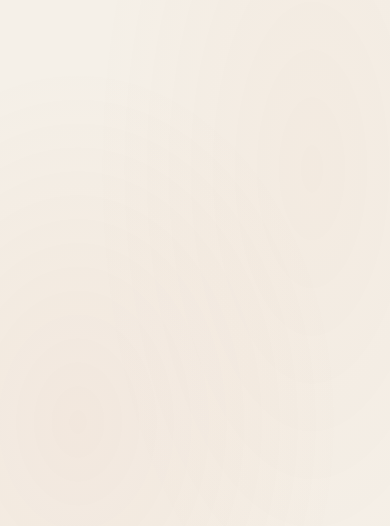
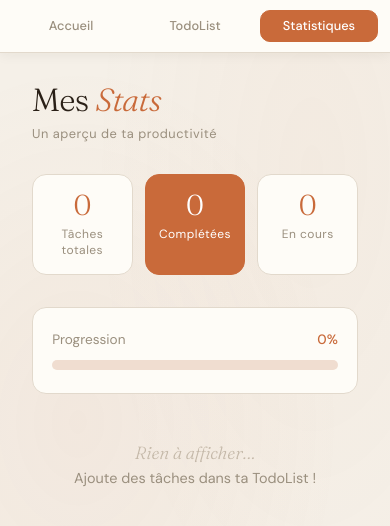
Before and after one commit to Rioma-R/Todo-app, a React (Vite) app: page /stats in a window 390 px wide. Before the commit this address had no page. Shown: the top 526 px of the page. Built offline with nearby package versions, Linux system fonts and the light colour scheme.

Commit message:
update responsive css

```diff
--- a/src/CSS/Home.CSS
+++ b/src/CSS/Home.CSS
@@ -1,4 +1,3 @@
-/* Home.css */
 .home {
   position: relative;
   width: 100%;
@@ -9,6 +8,12 @@
   gap: 2rem;
 }
 
+@media (max-width: 480px) {
+  .home {
+    gap: 1.4rem;
+  }
+}
+
 .home-header h1 {
   font-family: 'Fraunces', serif;
   font-weight: 300;
@@ -16,6 +21,12 @@
   line-height: 1.1;
   letter-spacing: -0.02em;
   color: var(--text);
+}
+
+@media (max-width: 480px) {
+  .home-header h1 {
+    font-size: 2rem;
+  }
 }
 
 .home-header h1 em {
@@ -35,6 +46,12 @@
   border: 1px solid var(--border);
   border-radius: var(--radius);
   padding: 1.5rem;
+}
+
+@media (max-width: 480px) {
+  .home-card {
+    padding: 1.2rem;
+  }
 }
 
 .home-card p {
--- a/src/CSS/Nav.css
+++ b/src/CSS/Nav.css
@@ -6,18 +6,31 @@
   z-index: 100;
   display: flex;
   align-items: center;
+  justify-content: center;
   gap: 8px;
   padding: 12px 24px;
   background: var(--surface);
   border-bottom: 1px solid var(--border);
   box-shadow: 0 2px 12px rgba(42, 32, 23, 0.06);
+  overflow-x: auto;
+  flex-wrap: nowrap;
+}
+
+@media (max-width: 480px) {
+  .nav {
+    padding: 10px 12px;
+    gap: 6px;
+  }
 }
 
 .nav-btn {
+  flex: 1;
+  max-width: 200px;
   background: none;
   border: 1px solid transparent;
   border-radius: 10px;
   padding: 0.5rem 1.1rem;
+  text-align: center;
   font-family: 'DM Sans', sans-serif;
   font-size: 0.9rem;
   font-weight: 500;
@@ -25,6 +38,15 @@
   cursor: pointer;
   text-decoration: none;
   transition: background 0.2s, color 0.2s, border-color 0.2s;
+  white-space: nowrap;
+  flex-shrink: 0;
+}
+
+@media (max-width: 480px) {
+  .nav-btn {
+    font-size: 0.8rem;
+    padding: 0.4rem 0.8rem;
+  }
 }
 
 .nav-btn:hover {
@@ -33,7 +55,6 @@
   border-color: var(--border);
 }
 
-/* ✅ Bouton actif = page actuelle */
 .nav-btn.active {
   background: var(--accent);
   color: #fff;
--- /dev/null
+++ b/src/CSS/Stats.css
@@ -0,0 +1,141 @@
+.stats-page {
+  max-width: 480px;
+  margin: 0 auto;
+  padding: 2rem;
+  animation: fadeUp 0.5s ease both;
+}
+
+@media (max-width: 480px) {
+  .stats-page {
+    padding: 1rem;
+  }
+}
+
+.stats-header {
+  margin-bottom: 2rem;
+}
+
+.stats-header h1 {
+  font-family: 'Fraunces', serif;
+  font-weight: 300;
+  font-size: 2.6rem;
+  letter-spacing: -0.02em;
+  color: var(--text);
+}
+
+@media (max-width: 480px) {
+  .stats-header h1 {
+    font-size: 2rem;
+  }
+}
+
+.stats-header h1 em {
+  font-style: italic;
+  color: var(--accent);
+}
+
+.stats-subtitle {
+  margin-top: 0.4rem;
+  font-size: 0.8rem;
+  color: var(--muted);
+  letter-spacing: 0.04em;
+}
+
+.stats-grid {
+  display: grid;
+  grid-template-columns: repeat(3, 1fr);
+  gap: 12px;
+  margin-bottom: 2rem;
+}
+
+@media (max-width: 360px) {
+  .stats-grid {
+    grid-template-columns: repeat(2, 1fr);
+  }
+}
+
+.stat-card {
+  background: var(--surface);
+  border: 1px solid var(--border);
+  border-radius: var(--radius);
+  padding: 1.4rem 1rem;
+  text-align: center;
+  display: flex;
+  flex-direction: column;
+  gap: 6px;
+  transition: box-shadow 0.2s;
+}
+
+@media (max-width: 480px) {
+  .stat-card {
+    padding: 1rem 0.6rem;
+  }
+}
+
+.stat-card:hover {
+  box-shadow: 0 2px 12px rgba(42, 32, 23, 0.06);
+}
+
+.stat-card.accent {
+  background: var(--accent);
+  border-color: var(--accent);
+}
+
+.stat-card.accent .stat-number,
+.stat-card.accent .stat-label {
+  color: #fff;
+}
+
+.stat-number {
+  font-family: 'Fraunces', serif;
+  font-size: 2.2rem;
+  font-weight: 300;
+  color: var(--accent);
+  line-height: 1;
+}
+
+@media (max-width: 480px) {
+  .stat-number {
+    font-size: 1.8rem;
+  }
+}
+
+.stat-label {
+  font-size: 0.75rem;
+  color: var(--muted);
+  letter-spacing: 0.04em;
+}
+
+.progress-section {
+  background: var(--surface);
+  border: 1px solid var(--border);
+  border-radius: var(--radius);
+  padding: 1.4rem 1.2rem;
+}
+
+.progress-header {
+  display: flex;
+  justify-content: space-between;
+  font-size: 0.85rem;
+  color: var(--muted);
+  margin-bottom: 0.8rem;
+}
+
+.progress-percent {
+  font-weight: 500;
+  color: var(--accent);
+}
+
+.progress-bar-bg {
+  background: var(--accent-light);
+  border-radius: 99px;
+  height: 10px;
+  overflow: hidden;
+}
+
+.progress-bar-fill {
+  height: 100%;
+  background: var(--accent);
+  border-radius: 99px;
+  transition: width 0.6s ease;
+}
--- a/src/CSS/todo.css
+++ b/src/CSS/todo.css
@@ -16,7 +16,7 @@
   --border: #e2d9cc;
   --done: #b8ad9e;
   --radius: 14px;
-  --delete:red;
+  --delete: red;
 }
 
 body {
@@ -29,10 +29,16 @@ body {
   justify-content: center;
   padding: 2rem;
   padding-top: 64px;
-
 }
 
-/* Fond texturé subtil */
+@media (max-width: 480px) {
+  body {
+    padding: 1rem;
+    padding-top: 64px;
+    align-items: flex-start;
+  }
+}
+
 body::before {
   content: '';
   position: fixed;
@@ -55,7 +61,6 @@ body::before {
   to   { opacity: 1; transform: translateY(0); }
 }
 
-/* Header */
 .app-header {
   margin-bottom: 2rem;
 }
@@ -67,6 +72,12 @@ body::before {
   line-height: 1.1;
   letter-spacing: -0.02em;
   color: var(--text);
+}
+
+@media (max-width: 480px) {
+  .app-header h1 {
+    font-size: 2rem;
+  }
 }
 
 .app-header h1 em {
@@ -81,7 +92,6 @@ body::before {
   letter-spacing: 0.04em;
 }
 
-/* Formulaire */
 .todo-form {
   display: flex;
   gap: 8px;
@@ -106,6 +116,7 @@ body::before {
   font-family: 'DM Sans', sans-serif;
   font-size: 0.95rem;
   color: var(--text);
+  min-width: 0;
 }
 
 .todo-form input::placeholder {
@@ -124,12 +135,12 @@ body::before {
   cursor: pointer;
   transition: background 0.2s, transform 0.15s;
   white-space: nowrap;
+  flex-shrink: 0;
 }
 
 .todo-form button:hover  { background: #b5572c; }
 .todo-form button:active { transform: scale(0.96); }
 
-/* Liste */
 .todo-list {
   list-style: none;
   display: flex;
@@ -164,7 +175,6 @@ body::before {
   border-color: var(--border);
 }
 
-/* Checkbox custom */
 .todo-item input[type="checkbox"] {
   appearance: none;
   width: 20px;
@@ -195,13 +205,13 @@ body::before {
   transform: rotate(45deg);
 }
 
-/* Texte de la tâche */
 .todo-text {
   flex: 1;
   font-size: 0.95rem;
   line-height: 1.4;
   color: var(--text);
   transition: color 0.2s;
+  word-break: break-word;
 }
 
 .todo-item.done .todo-text {
@@ -210,7 +220,6 @@ body::before {
   text-decoration-color: var(--muted);
 }
 
-/* Bouton supprimer */
 .delete-btn {
   background: none;
   border: none;
@@ -222,7 +231,6 @@ body::before {
   border-radius: 6px;
   transition: color 0.2s, background 0.2s;
   flex-shrink: 0;
-
 }
 
 .delete-btn:hover {
@@ -230,7 +238,6 @@ body::before {
   background: var(--accent-light);
 }
 
-/* Empty state */
 .empty-state {
   text-align: center;
   padding: 3rem 0;
--- a/src/Routes.jsx
+++ b/src/Routes.jsx
@@ -1,12 +1,14 @@
 import { Routes, Route } from "react-router-dom";
 import { Todo } from "./todo.jsx";
 import { Home } from "./home.jsx"
+import { Stats } from "./stat.jsx";
 
 export function AppRoutes() {
   return (
     <Routes>
+      <Route path="/" element={<Home />} />
       <Route path="/todo" element={<Todo />} />
-      <Route path="/" element={<Home />} />
+      <Route path="/stats" element={<Stats />} />
     </Routes>
   );
 }
--- a/src/navigation.jsx
+++ b/src/navigation.jsx
@@ -10,6 +10,9 @@ export function Navigation() {
       <NavLink to="/todo" className={({ isActive }) => isActive ? "nav-btn active" : "nav-btn"}>
         TodoList
       </NavLink>
+      <NavLink to="/stats" className={({ isActive }) => isActive ? "nav-btn active" : "nav-btn"}>
+        Statistiques
+      </NavLink>
     </nav>
   );
 }
--- /dev/null
+++ b/src/stat.jsx
@@ -0,0 +1,57 @@
+import { Navigation } from "./navigation";
+import "./CSS/Stats.css";
+
+export function Stats() {
+    const todos = JSON.parse(localStorage.getItem("todos") || "[]");
+
+    const total = todos.length;
+    const done = todos.filter((t) => t.done).length;
+    const pending = total - done;
+    const percent = total === 0 ? 0 : Math.round((done / total) * 100);
+
+    return (
+        <>
+            <div className="navigationBar">
+                <Navigation />
+            </div>
+            <div className="stats-page">
+                <header className="stats-header">
+                    <h1>Mes <em>Stats</em></h1>
+                    <p className="stats-subtitle">Un aperçu de ta productivité</p>
+                </header>
+
+                <div className="stats-grid">
+                    <div className="stat-card">
+                        <span className="stat-number">{total}</span>
+                        <span className="stat-label">Tâches totales</span>
+                    </div>
+                    <div className="stat-card accent">
+                        <span className="stat-number">{done}</span>
+                        <span className="stat-label">Complétées</span>
+                    </div>
+                    <div className="stat-card">
+                        <span className="stat-number">{pending}</span>
+                        <span className="stat-label">En cours</span>
+                    </div>
+                </div>
+
+                <div className="progress-section">
+                    <div className="progress-header">
+                        <span>Progression</span>
+                        <span className="progress-percent">{percent}%</span>
+                    </div>
+                    <div className="progress-bar-bg">
+                        <div className="progress-bar-fill" style={{ width: `${percent}%` }} />
+                    </div>
+                </div>
+
+                {total === 0 && (
+                    <div className="empty-state">
+                        <span>Rien à afficher…</span>
+                        Ajoute des tâches dans ta TodoList !
+                    </div>
+                )}
+            </div>
+        </>
+    );
+}
```
